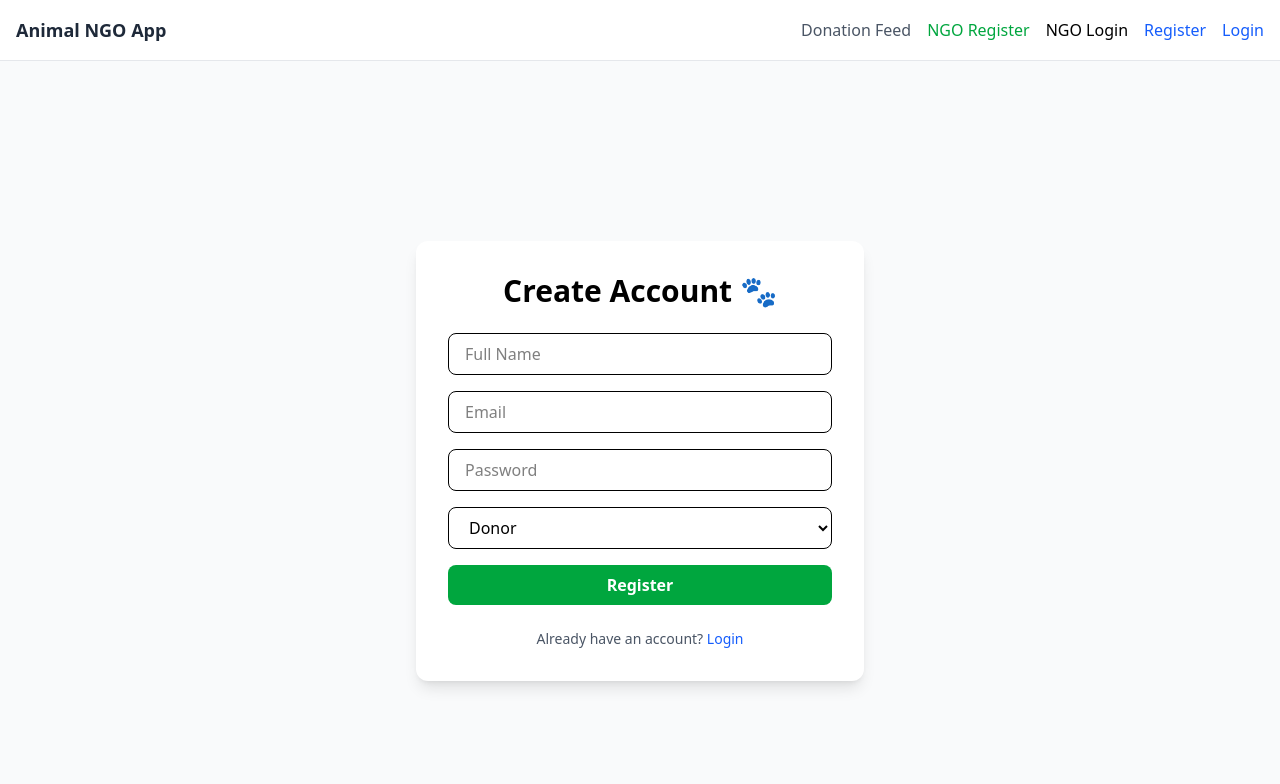
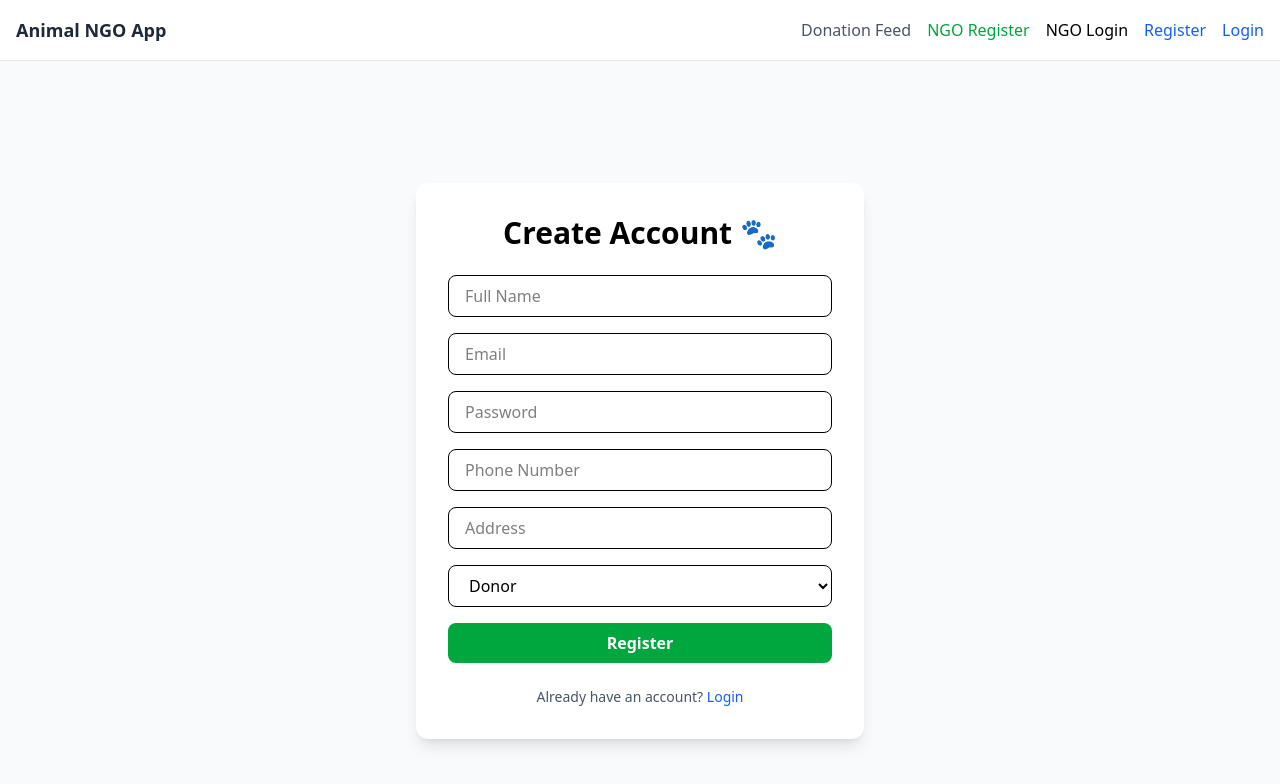
Before and after one commit to NNIIKKKKII/Animal_NGO_Project, a React (Vite) app in the folder animal-ngo-frontend/: page /register in a window 1280 px wide. Shown: the top 784 px of the page. Built offline with nearby package versions, Linux system fonts and the light colour scheme; no server answers.

Commit message:
fix register.jsx bug in frontend

```diff
--- a/animal-ngo-frontend/src/pages/Register.jsx
+++ b/animal-ngo-frontend/src/pages/Register.jsx
@@ -10,6 +10,8 @@ const Register = () => {
     email: "",
     password: "",
     role: "donor",
+    phone_number: "",
+    address: "",
   });
 
   const [loading, setLoading] = useState(false);
@@ -23,14 +25,34 @@ const Register = () => {
     setLoading(true);
     setError("");
 
-    try {
-      await register(formData);
-      navigate("/login");
-    } catch (err) {
-      setError("Registration failed");
-    } finally {
+    if (!navigator.geolocation) {
+      setError("Geolocation not supported by your browser");
       setLoading(false);
+      return;
     }
+
+    navigator.geolocation.getCurrentPosition(
+      async (position) => {
+        try {
+          await register({
+            ...formData,
+            latitude: position.coords.latitude,
+            longitude: position.coords.longitude,
+          });
+
+          navigate("/login");
+        } catch (err) {
+          console.error(err);
+          setError("Registration failed. Please try again.");
+        } finally {
+          setLoading(false);
+        }
+      },
+      () => {
+        setError("Location permission is required to register");
+        setLoading(false);
+      }
+    );
   };
 
   return (
@@ -73,6 +95,22 @@ const Register = () => {
             className="w-full border rounded-lg px-4 py-2"
           />
 
+          <input
+            name="phone_number"
+            placeholder="Phone Number"
+            required
+            onChange={handleChange}
+            className="w-full border rounded-lg px-4 py-2"
+          />
+
+          <input
+            name="address"
+            placeholder="Address"
+            required
+            onChange={handleChange}
+            className="w-full border rounded-lg px-4 py-2"
+          />
+
           <select
             name="role"
             value={formData.role}
```
